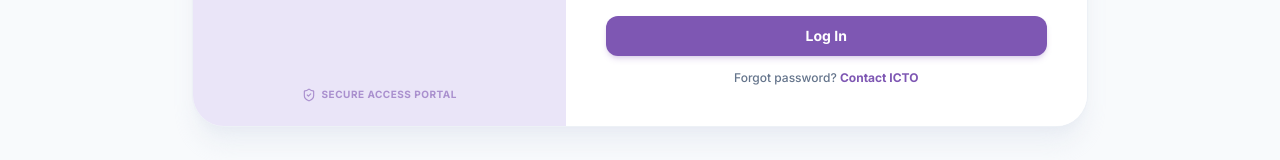
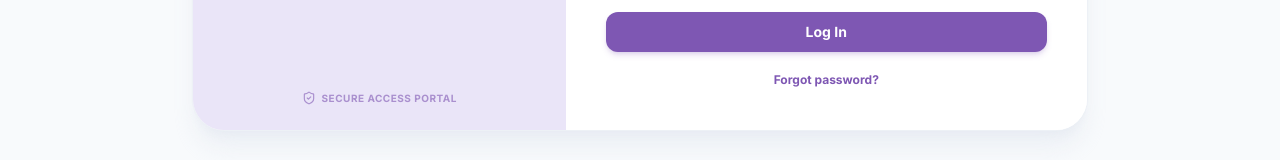
Before and after one commit to lustrix01/dentisys, a React (Vite) app in the folder frontend/: page /login in a window 1280 px wide. Shown: the part 539-699 px from the top of the page. Built offline with nearby package versions, Linux system fonts and the light colour scheme; no server answers.

Commit message:
fix(login): link Forgot password to the reset page

```diff
--- a/frontend/src/pages/auth/SsoLogin.tsx
+++ b/frontend/src/pages/auth/SsoLogin.tsx
@@ -1,5 +1,5 @@
 import React, { useEffect, useRef, useState } from 'react';
-import { useNavigate, useSearchParams } from 'react-router-dom';
+import { Link, useNavigate, useSearchParams } from 'react-router-dom';
 import { Mail, Lock, Eye, EyeOff, ShieldCheck, ArrowLeft, MapPin, Phone } from 'lucide-react';
 import { useAuth } from '../../context/AuthContext';
 import { useRuntimeConfig } from '../../context/RuntimeConfigContext';
@@ -506,19 +506,14 @@ export function SsoLogin() {
                   </button>
                 </div>
 
-                {/* Forgot Password Contact ICTO Link */}
+                {/* Forgot Password → built-in reset flow */}
                 <div className="mt-4 text-center">
-                  <p className="text-xs text-slate-500 dark:text-slate-400 font-medium">
-                    Forgot password?{' '}
-                    <a
-                      href="https://icto.bicol-u.edu.ph/"
-                      target="_blank"
-                      rel="noopener noreferrer"
-                      className="text-accent-600 dark:text-accent-400 hover:underline font-bold transition-all"
-                    >
-                      Contact ICTO
-                    </a>
-                  </p>
+                  <Link
+                    to="/forgot-password"
+                    className="text-xs text-accent-600 dark:text-accent-400 hover:underline font-bold transition-all"
+                  >
+                    Forgot password?
+                  </Link>
                 </div>
               </form>
 
```
